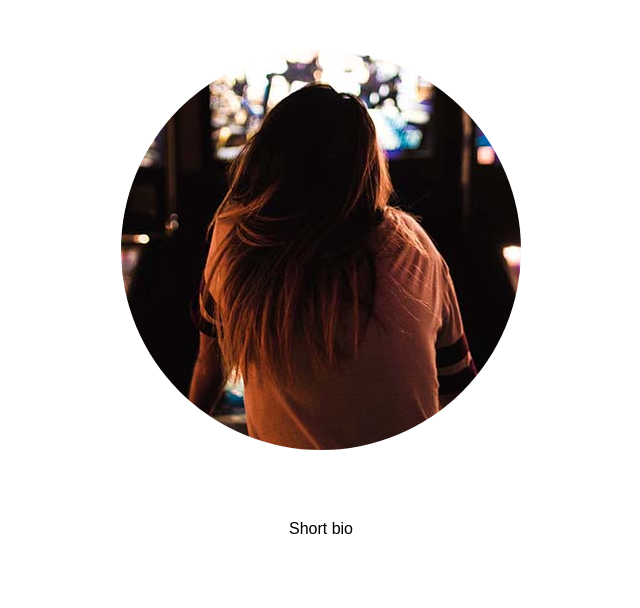
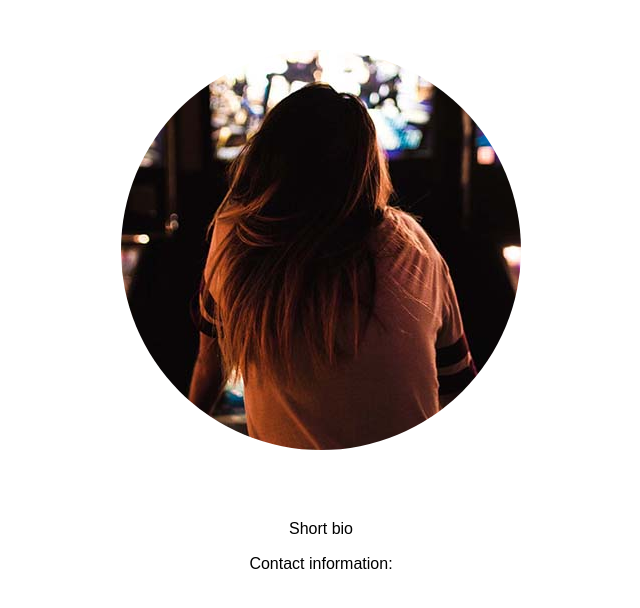
Before and after one commit to frejakalm/frejakalm.github.io, a plain HTML site: page index.html in a window 1280 px wide. Shown: the whole page, without its empty margins (319-959 px from the left). Drawn offline with Linux system fonts and the light colour scheme.

Commit message:
first commit complement

```diff
--- a/index.html
+++ b/index.html
@@ -12,6 +12,7 @@
 			</header>
 			<p>Short bio</p>
 			<footer>
+				<p>Contact information:</p>
 			</footer>
 		</center>
 	</body>
```
